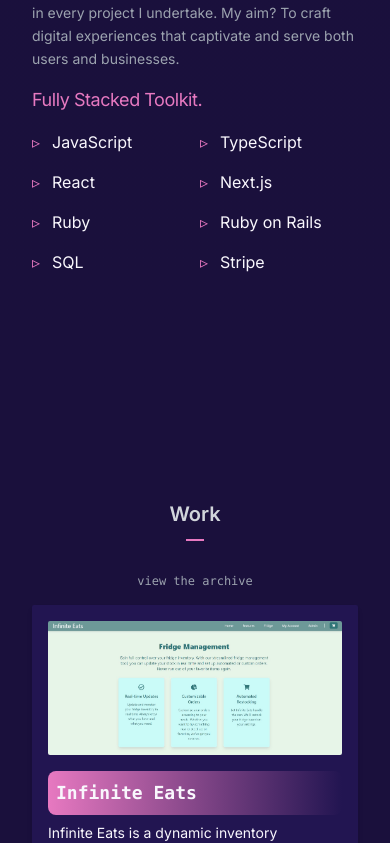
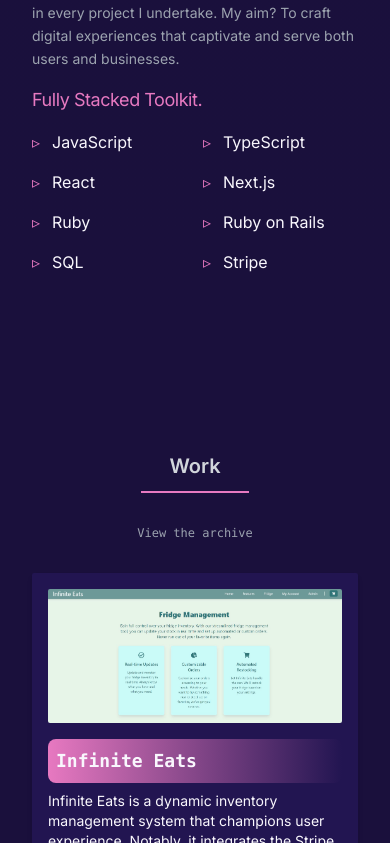
Before and after one commit to jmayheww/joshua-portfolio, a Next.js app: page / in a window 390 px wide. Shown: the part 1641-2484 px from the top of the page. Built offline with nearby package versions, Linux system fonts and the light colour scheme.

Commit message:
adjust responsive grid layout for skills and project card design in work

```diff
--- a/app/components/SkillsList.js
+++ b/app/components/SkillsList.js
@@ -2,21 +2,13 @@ import { techSkills } from "../data";
 
 export const SkillsList = () => {
   return (
-    <div className="grid grid-cols-3 sm:grid-cols-4 md:grid-cols-5 lg:grid-cols-6 xl:grid-cols-7 gap-12 md:grid-cols-1">
-      <div className="col-span-3">
-        <ul className="grid grid-cols-2 gap-x-2.5 gap-y-4">
-          {techSkills.map((skill) => (
-            <li
-              key={skill}
-              className="relative pl-5 text-md font-jetbrains-mono"
-            >
-              <span className="absolute left-0 text-primary">▹</span>
-              {skill}
-            </li>
-          ))}
-        </ul>
-      </div>
-      <div className="col-span-2"></div>
+    <div className="grid grid-cols-2 sm:grid-cols-3 md:grid-cols-4 xl:grid-cols-4 gap-4">
+      {techSkills.map((skill) => (
+        <div key={skill} className="relative pl-5 text-md font-jetbrains-mono">
+          <span className="absolute left-0 text-primary">▹</span>
+          {skill}
+        </div>
+      ))}
     </div>
   );
 };
--- a/app/sections/Work.js
+++ b/app/sections/Work.js
@@ -5,30 +5,32 @@ import { motion } from "framer-motion";
 import { useInView } from "react-intersection-observer";
 
 const fadeIn = {
-  hidden: { opacity: 0, y: 50 },
+  hidden: { opacity: 0, y: 20 }, // Adjusted y value for a subtle animation
   visible: { opacity: 1, y: 0 },
 };
 
 export const Work = () => {
   return (
-    <section className="flex flex-col items-center py-12 px-4 ... max-w-screen-xl mx-auto">
-      <SectionHeader title="Work" className="mb-4" />
+    <section className="py-12 px-4 max-w-screen-xl mx-auto">
+      <SectionHeader title="Work" className="mb-8 text-center" />
       <a
         href="/archive"
-        className="text-xs font-mono text-gray-400 hover:underline hover:text-success mb-4"
+        className="text-xs font-mono text-gray-400 hover:underline hover:text-success mb-8 block text-center"
       >
-        view the archive
+        View the archive
       </a>
 
-      <div className="w-full grid grid-cols-1 gap-8">
+      <div className="grid grid-cols-1 gap-8">
         {projects.map((project, index) => (
           <InViewProjectCard
             key={project.title}
             project={project}
-            delay={index * 0.1} // stagger the delay based on index
+            delay={index * 0.1}
           />
         ))}
-        <h3 className="text-xl ... tracking-tight">Crafting Experiences.</h3>
+        <h3 className="text-xl font-semibold tracking-tight text-center">
+          Crafting Experiences.
+        </h3>
       </div>
     </section>
   );
@@ -46,7 +48,7 @@ const InViewProjectCard = ({ project, delay }) => {
       variants={fadeIn}
       initial="hidden"
       animate={inView ? "visible" : "hidden"}
-      transition={{ duration: 0.5, delay: delay }} // add delay for staggered effect
+      transition={{ duration: 0.5, delay: delay }}
     >
       <ProjectCard project={project} />
     </motion.div>
```
